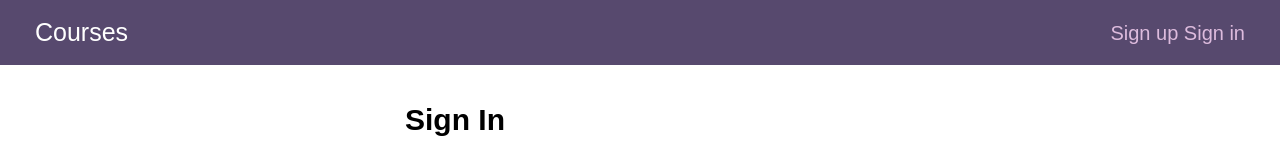
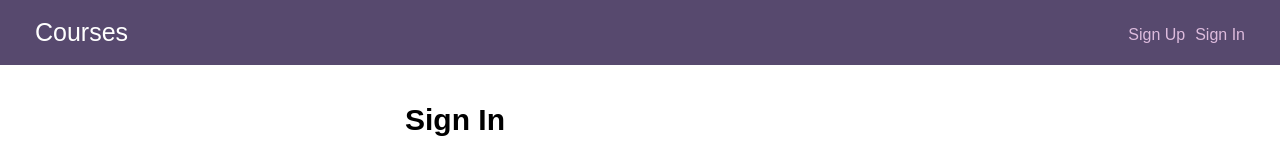
Before and after one commit to pmurerwa/Project-10-Full-Stack-App, a React (Vite) app in the folder client/: page /signin in a window 1280 px wide. Shown: the top 155 px of the page. Built offline with nearby package versions, Linux system fonts and the light colour scheme.

Commit message:
Code clean up

```diff
--- a/client/src/components/CourseDetail.jsx
+++ b/client/src/components/CourseDetail.jsx
@@ -12,18 +12,18 @@ const CourseDetail = () => {
   const navigate = useNavigate(); // Hook to redirect between routes
 
   const [course, setCourse] = useState({
-    title: '',
+    title: "",
     user: {
       id: null,
-      firstName: '',
-      lastName: ''
+      firstName: "",
+      lastName: "",
     },
-    description: '',
-    materialsNeeded: '',
-    estimatedTime: '',
+    description: "",
+    materialsNeeded: "",
+    estimatedTime: "",
   }); // State to hold course data
   const [loading, setLoading] = useState(true); // State to manage loading status
-  const [error, setError] = useState(''); // State to hold error messages
+  const [error, setError] = useState(""); // State to hold error messages
 
   // Fetch course details when the component mounts or when the course ID changes
   useEffect(() => {
@@ -41,7 +41,9 @@ const CourseDetail = () => {
           console.log("Fetched course data: ", data); // Add a log to check fetched data
         }
       } catch (error) {
-        setError("Failed to fetch data. Please check your connection and try again.");
+        setError(
+          "Failed to fetch data. Please check your connection and try again."
+        );
       } finally {
         setLoading(false);
       }
@@ -57,13 +59,13 @@ const CourseDetail = () => {
         // Send DELETE request to the API to remove the course
         const response = await api(`/courses/${id}`, "DELETE", null, authUser);
         if (response.ok) {
-          navigate('/');
+          navigate("/");
         } else {
           const errorData = await response.json();
-          setError(errorData.message || 'Deletion failed');
+          setError(errorData.message || "Deletion failed");
         }
       } catch (error) {
-        setError('Failed to delete the course.');
+        setError("Failed to delete the course.");
       }
     }
   };
@@ -78,13 +80,24 @@ const CourseDetail = () => {
         {/* Action buttons for updating and deleting course */}
         <div className="actions--bar">
           <div className="wrap">
-            {authUser && course.User && authUser.id === course.userId && ( // Ensure the user field is correctly accessed
-              <>
-                <Link className="button" to={`/courses/${id}/update`}>Update Course</Link> {/* Button to navigate to update course page */}
-                <button className="button" onClick={handleDeleteCourse}>Delete Course</button> {/* Button to delete the course */}
-              </>
-            )}
-            <Link className="button button-secondary" to="/">Return to List</Link> {/* Button to return to the course list */}
+            {authUser &&
+              course.User &&
+              authUser.id === course.userId && ( // Ensure the user field is correctly accessed
+                <>
+                  <Link className="button" to={`/courses/${id}/update`}>
+                    Update Course
+                  </Link>{" "}
+                  {/* Button to navigate to update course page */}
+                  <button className="button" onClick={handleDeleteCourse}>
+                    Delete Course
+                  </button>{" "}
+                  {/* Button to delete the course */}
+                </>
+              )}
+            <Link className="button button-secondary" to="/">
+              Return to List
+            </Link>{" "}
+            {/* Button to return to the course list */}
           </div>
         </div>
 
@@ -95,15 +108,26 @@ const CourseDetail = () => {
             <div>
               <h3 className="course--detail--title">Course</h3>
               <h4 className="course--name">{course.title}</h4>
-              <p>By {course.user ? `${course.user.firstName} ${course.user.lastName}` : "Unknown"}</p> {/* Display course author name */}
-              <ReactMarkdown>{course.description}</ReactMarkdown> {/* Render course description using ReactMarkdown */}
+              <p>
+                By{" "}
+                {course.user
+                  ? `${course.user.firstName} ${course.user.lastName}`
+                  : "Unknown"}
+              </p>{" "}
+              {/* Display course author name */}
+              <ReactMarkdown>{course.description}</ReactMarkdown>{" "}
+              {/* Render course description using ReactMarkdown */}
             </div>
 
             <div>
               <h3 className="course--detail--title">Estimated Time</h3>
-              <p>{course.estimatedTime}</p> {/* Display estimated time for the course */}
+              <p>{course.estimatedTime}</p>{" "}
+              {/* Display estimated time for the course */}
               <h3 className="course--detail--title">Materials Needed</h3>
-              <ReactMarkdown>{course.materialsNeeded}</ReactMarkdown> {/* Render materials needed using ReactMarkdown */}
+              <ul className="course--detail--list">
+                <ReactMarkdown>{course.materialsNeeded}</ReactMarkdown>{" "}
+                {/* Render materials needed using ReactMarkdown */}
+              </ul>
             </div>
           </div>
         </div>
--- a/client/src/components/ErrorsDisplay.jsx
+++ b/client/src/components/ErrorsDisplay.jsx
@@ -4,8 +4,9 @@ const ErrorsDisplay = ({ errors }) => {
   if (errors.length) {
     errorsDisplay = (
       <div>
-        <h2 className="validation--errors--label">Validation errors</h2>
-        <div className="validation-errors">
+
+        <div className="validation--errors">
+        <h3>Validation errors</h3>
           <ul>
             {errors.map((error, i) => (
               <li key={i}>{error}</li>
--- a/client/src/components/Forbidden.jsx
+++ b/client/src/components/Forbidden.jsx
@@ -1,7 +1,7 @@
 //Displays a message letting the user know that they can't access the requested page.
 const Forbidden = () => (
     <div className="wrap">
-        <h1>Forbidden</h1>
+        <h2>Forbidden</h2>
         <p>Oh oh! You can't access this page.</p>
     </div>
 );
--- a/client/src/components/Header.jsx
+++ b/client/src/components/Header.jsx
@@ -7,18 +7,24 @@ const Nav = () => {
   return (
     <nav>
       {authUser === null ? (
-        <>
-          <Link className="signup" to="/signup">Sign up</Link>
-          <Link className="signin" to="/signin">{" "}Sign in</Link>
-        </>
+        <ul className="header--signedout">
+          <li>
+            <Link to="signup">Sign Up</Link>
+          </li>
+          <li>
+            <Link to="signin">Sign In</Link>
+          </li>
+        </ul>
       ) : (
         <>
-          <span>
-            Welcome, {authUser.firstName} {authUser.lastName}!
-          </span>
-          <Link className="signout" to="/signout">
-            Sign out
-          </Link>
+          <ul className="header--signedin">
+            <li>
+              Welcome, {authUser.firstName} {authUser.lastName}!
+            </li>
+            <li>
+              <Link to="/signout">Sign Out</Link>
+            </li>
+          </ul>
         </>
       )}
     </nav>
--- a/client/src/components/UserSignUp.jsx
+++ b/client/src/components/UserSignUp.jsx
@@ -46,6 +46,7 @@ const UserSignUp = () => {
         }
       } else if (response.status === 400) {
         const data = await response.json();
+        console.log('ade data', data)
         setErrors(data.errors);
       } else if (response.status === 500) {
         navigate("/error");
```
Also changed, not shown: 2 other files (tests, documents, lock files or other folders).
